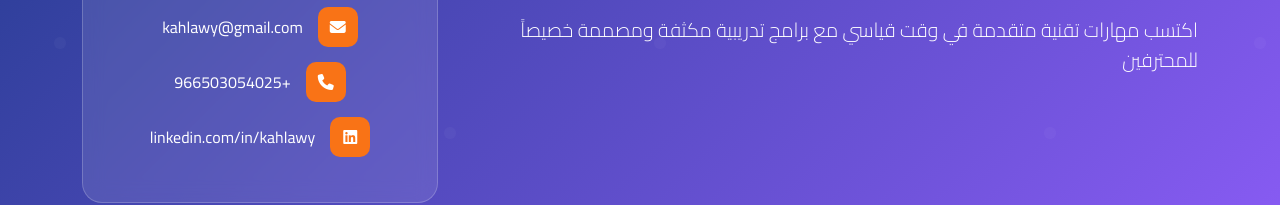
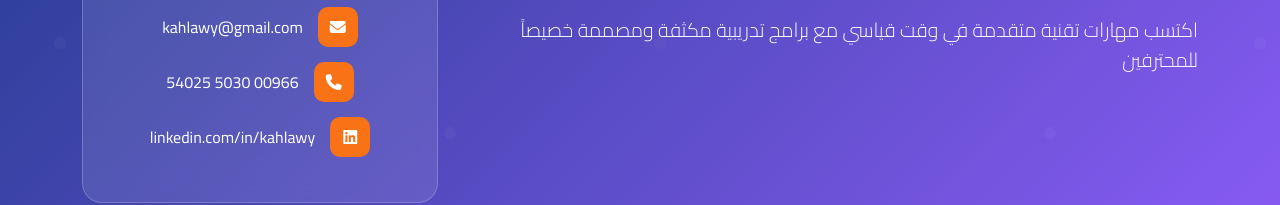
Before and after one commit to kahlawy/training, a plain HTML site: page index.html in a window 1280 px wide. Shown: the part 317-522 px from the top of the page. Drawn offline with nearby package versions, Linux system fonts and the light colour scheme.

Commit message:
Update index.html

```diff
--- a/index.html
+++ b/index.html
@@ -262,13 +262,13 @@
                                 <div class="contact-icon">
                                     <i class="fas fa-envelope"></i>
                                 </div>
-                                <span>kahlawy@gmail.com</span>
+                                <span>kahlawy@gmail.com  </span>
                             </div>
                             <div class="contact-item justify-content-center">
                                 <div class="contact-icon">
                                     <i class="fas fa-phone"></i>
                                 </div>
-                                <span>+966503054025</span>
+                                <span>00966 5030 54025</span>
                             </div>
                             <div class="contact-item justify-content-center">
                                 <div class="contact-icon">
```
